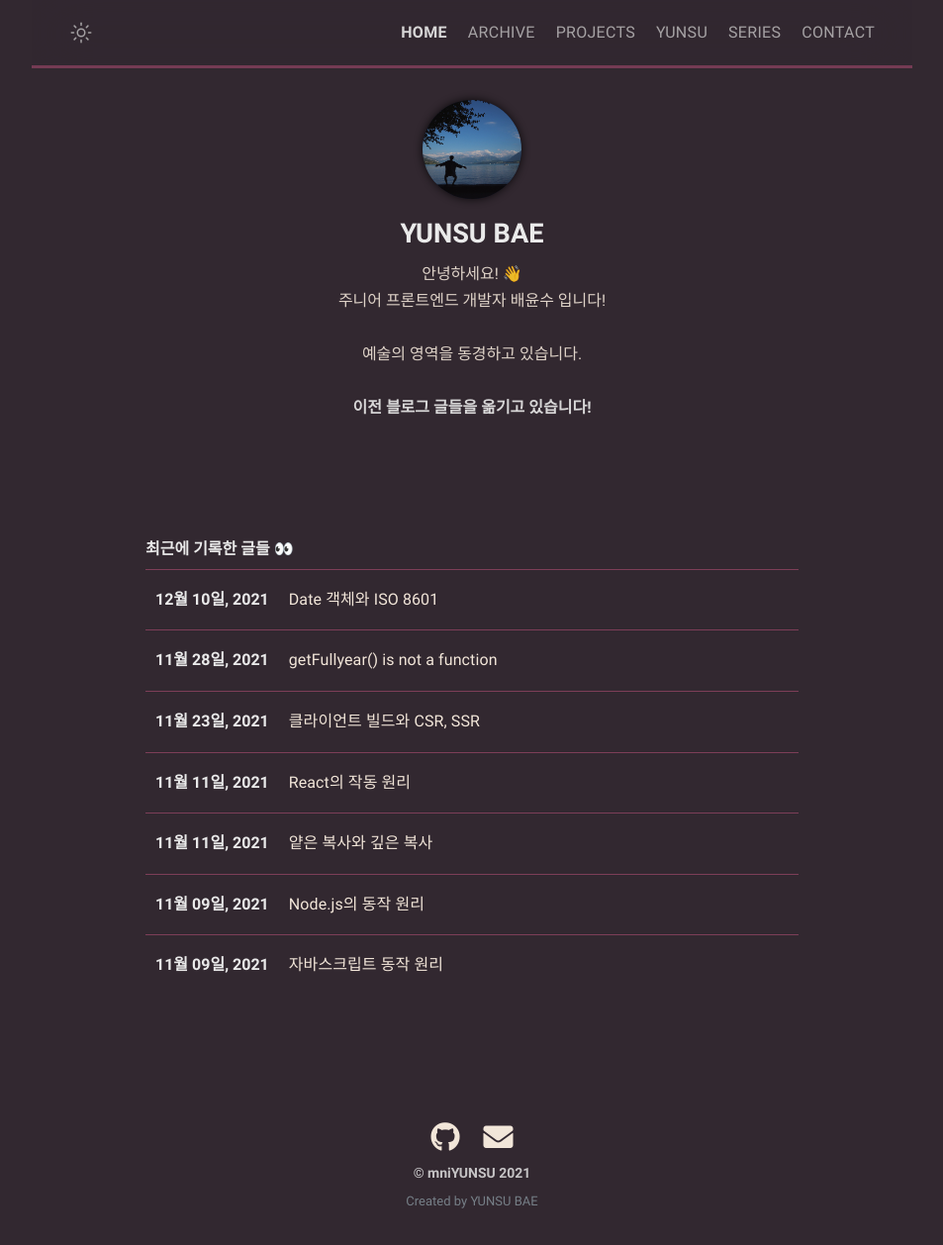
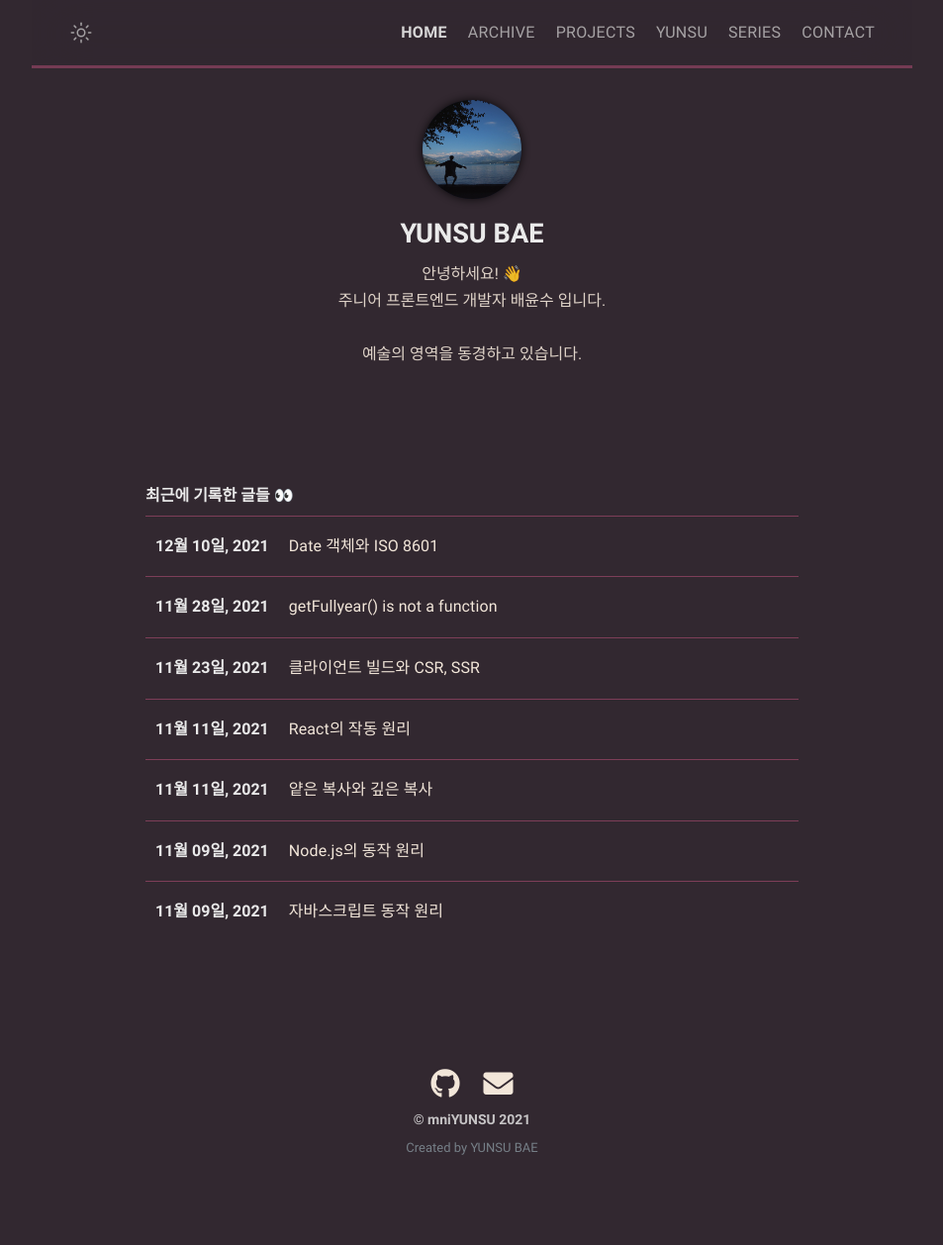
Before and after one commit to mniYUNSU/mniYUNSU.github.io, a Jekyll site: the page built from index.md, in a window 1280 px wide and 1258 px high. Shown: the whole window at 99% size, without its empty margins (163-1116 px from the left). Built offline with Jekyll 4.4.1, drawn with Linux system fonts in a browser that asks for light colours.

Commit message:
about me 수정

```diff
--- a/_config.yml
+++ b/_config.yml
@@ -14,9 +14,8 @@ author:
   name: YUNSU BAE # author name
   bio: >- # tell to the world
     안녕하세요! 👋<br>
-    주니어 프론트엔드 개발자 배윤수 입니다! <br><br>
-    예술의 영역을 동경하고 있습니다. <br><br>
-    <b>이전 블로그 글들을 옮기고 있습니다!</b>
+    주니어 프론트엔드 개발자 배윤수 입니다. <br><br>
+    예술의 영역을 동경하고 있습니다.
   biopost: >- # tell to the world
     안녕하세요!
     주니어 프론트엔드 개발자 배윤수 입니다!😆
```
